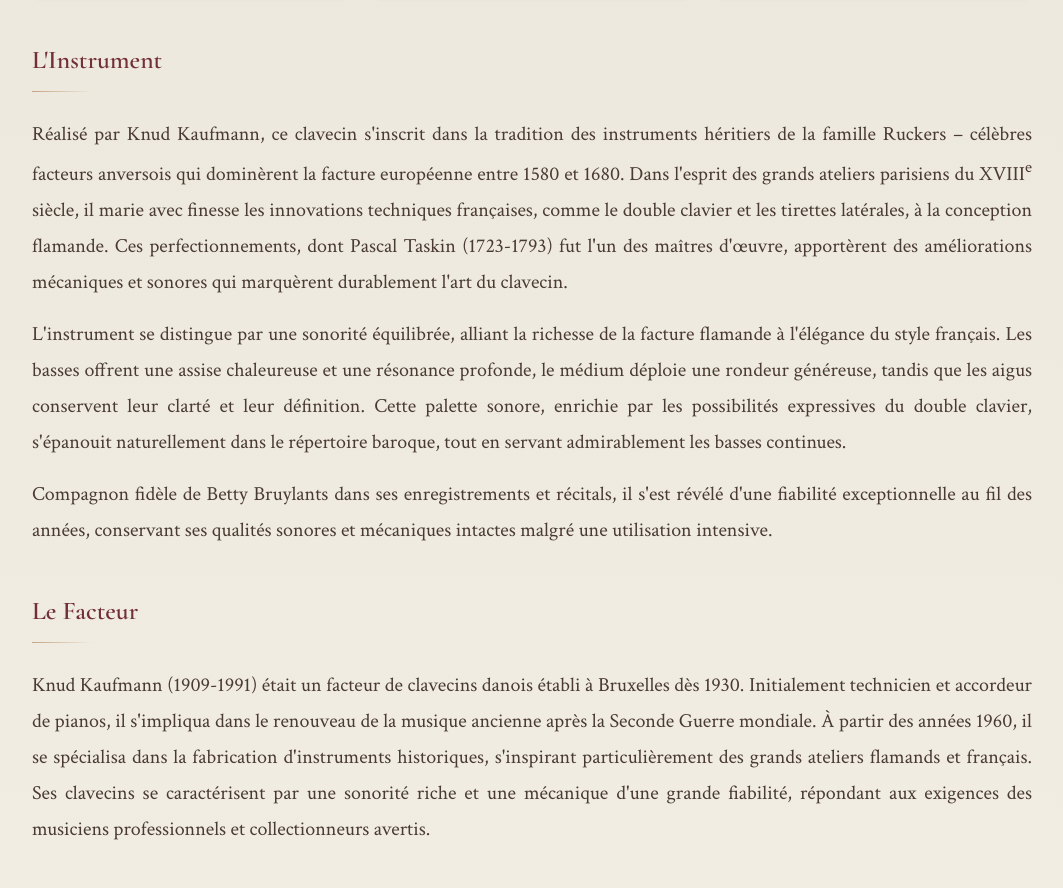
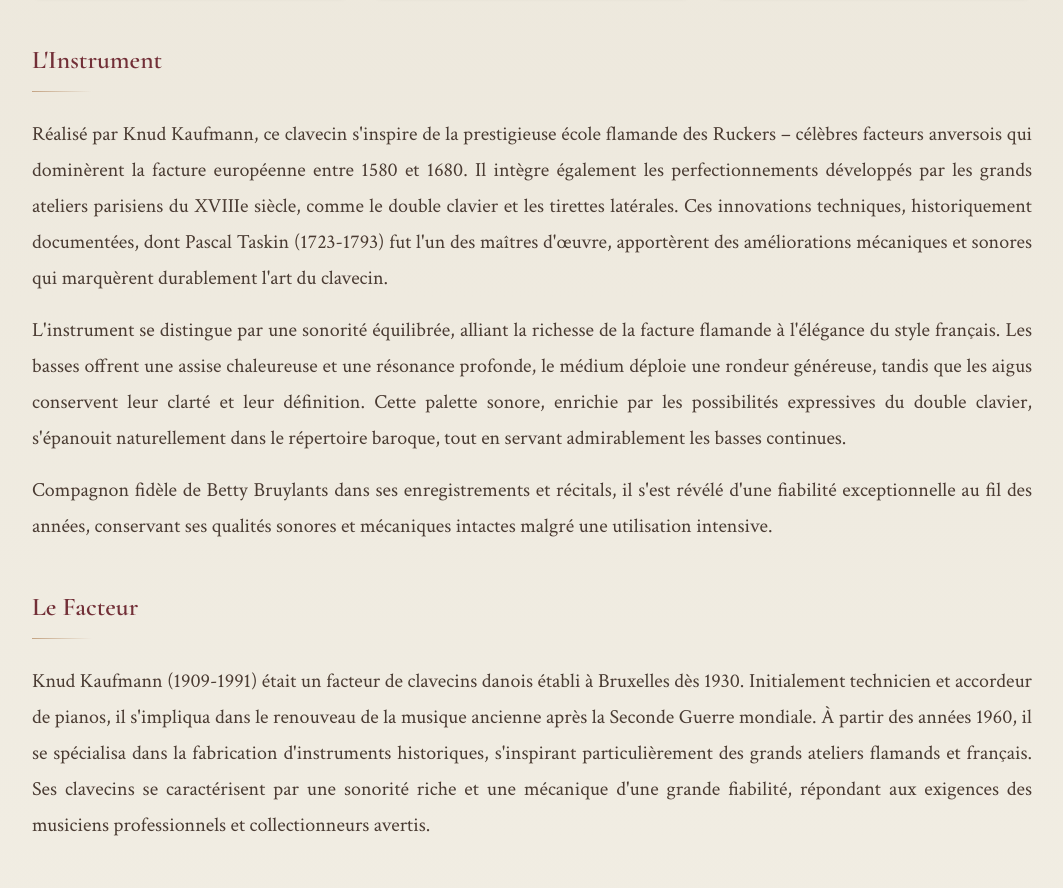
Before and after one commit to raphaelstevens/clavecins-bruylants, a plain HTML site: page index.html in a window 1280 px wide. Shown: the part 7295-8183 px from the top of the page, without its empty margins (108-1171 px from the left). Drawn offline with nearby package versions, Linux system fonts and the light colour scheme.

Commit message:
Thirteenth commit - kaufmann text revised

```diff
--- a/index.html
+++ b/index.html
@@ -289,7 +289,7 @@
     <div class="maker-info"><h3>L'Instrument</h3>
 
 
-<p>Réalisé par Knud Kaufmann, ce clavecin s'inscrit dans la tradition des instruments héritiers de la famille Ruckers – célèbres facteurs anversois qui dominèrent la facture européenne entre 1580 et 1680. Dans l'esprit des grands ateliers parisiens du XVIII<sup>e</sup> siècle, il marie avec finesse les innovations techniques françaises, comme le double clavier et les tirettes latérales, à la conception flamande. Ces perfectionnements, dont Pascal Taskin (1723-1793) fut l'un des maîtres d'œuvre, apportèrent des améliorations mécaniques et sonores qui marquèrent durablement l'art du clavecin.</p>
+<p>Réalisé par Knud Kaufmann, ce clavecin s'inspire de la prestigieuse école flamande des Ruckers – célèbres facteurs anversois qui dominèrent la facture européenne entre 1580 et 1680. Il intègre également les perfectionnements développés par les grands ateliers parisiens du XVIIIe siècle, comme le double clavier et les tirettes latérales. Ces innovations techniques, historiquement documentées, dont Pascal Taskin (1723-1793) fut l'un des maîtres d'œuvre, apportèrent des améliorations mécaniques et sonores qui marquèrent durablement l'art du clavecin.</p>
 
 <p>L'instrument se distingue par une sonorité équilibrée, alliant la richesse de la facture flamande à l'élégance du style français. Les basses offrent une assise chaleureuse et une résonance profonde, le médium déploie une rondeur généreuse, tandis que les aigus conservent leur clarté et leur définition. Cette palette sonore, enrichie par les possibilités expressives du double clavier, s'épanouit naturellement dans le répertoire baroque, tout en servant admirablement les basses continues.</p>
 
```
